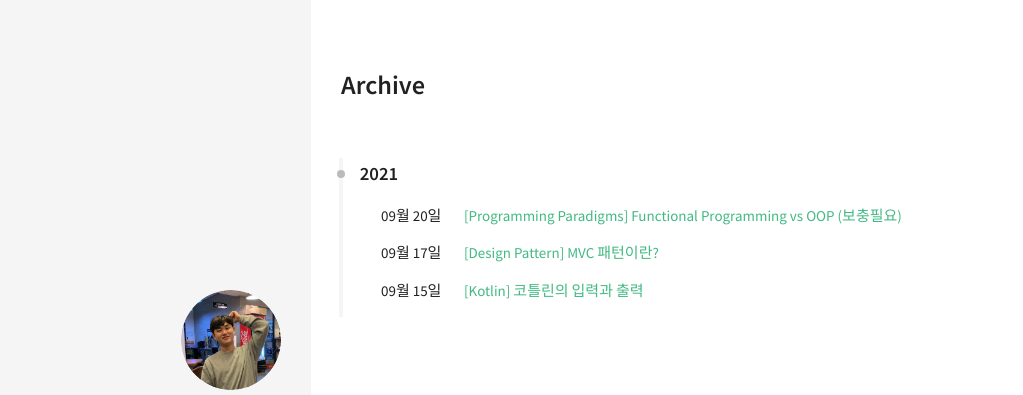
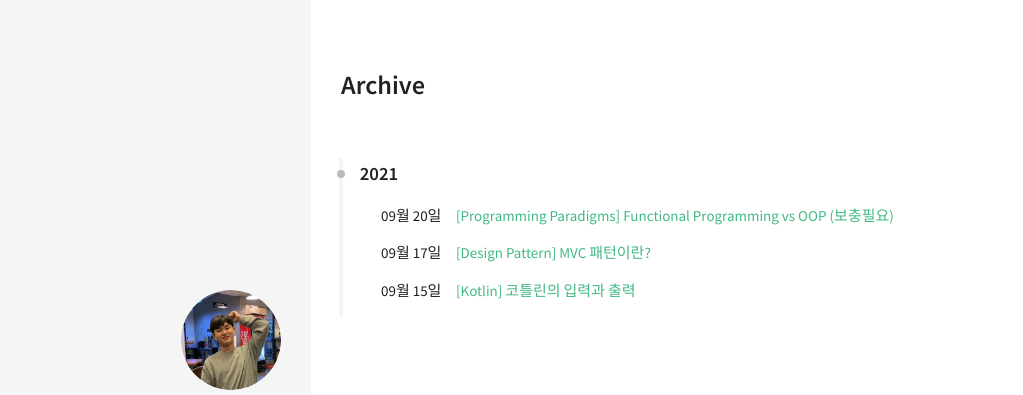
Before and after one commit to younhwan97/younhwan97.github.io, a Jekyll site: the page built from archive.html, in a window 1280 px wide. Shown: the top 395 px of the page, without its empty margins (9-1032 px from the left). Built offline with Jekyll 4.4.1, drawn with Linux system fonts in a browser that asks for light colours.

```diff
--- a/archive.html
+++ b/archive.html
@@ -14,7 +14,7 @@ permalink: /archive/
 
       <ul>
       {% for post in group.items %}
-        <li><div style="width:80px;float:left;">{{ post.date | date: "%m월 %-d일" }}</div>  &nbsp;<a href="{{ site.url }}{{ post.url }}">{{ post.title }}</a></li>
+        <li><div style="width:75px;float:left;">{{ post.date | date: "%m월 %-d일" }}</div> <a href="{{ site.url }}{{ post.url }}">{{ post.title }}</a></li>
       {% endfor %}
       </ul>
 
```
